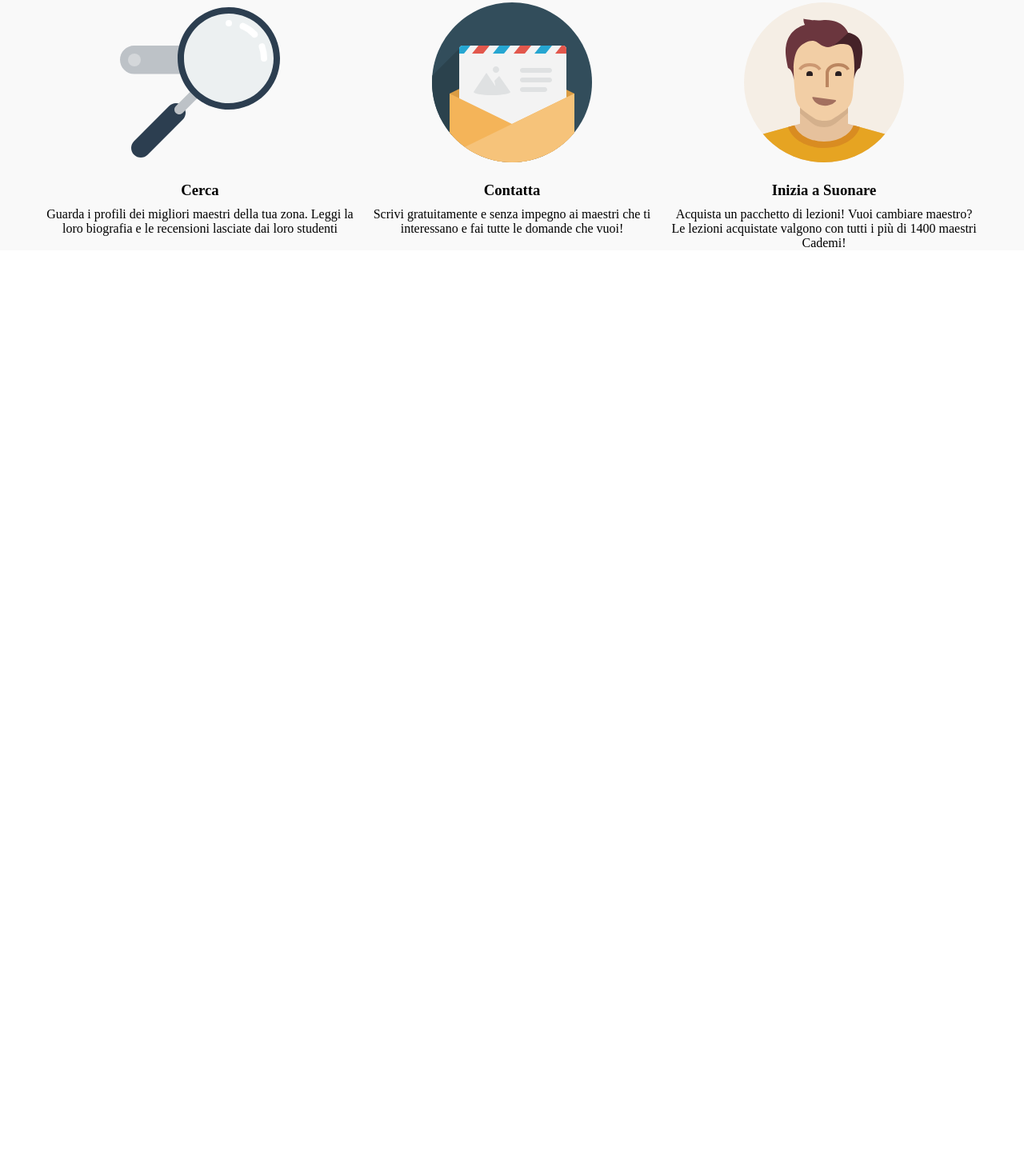
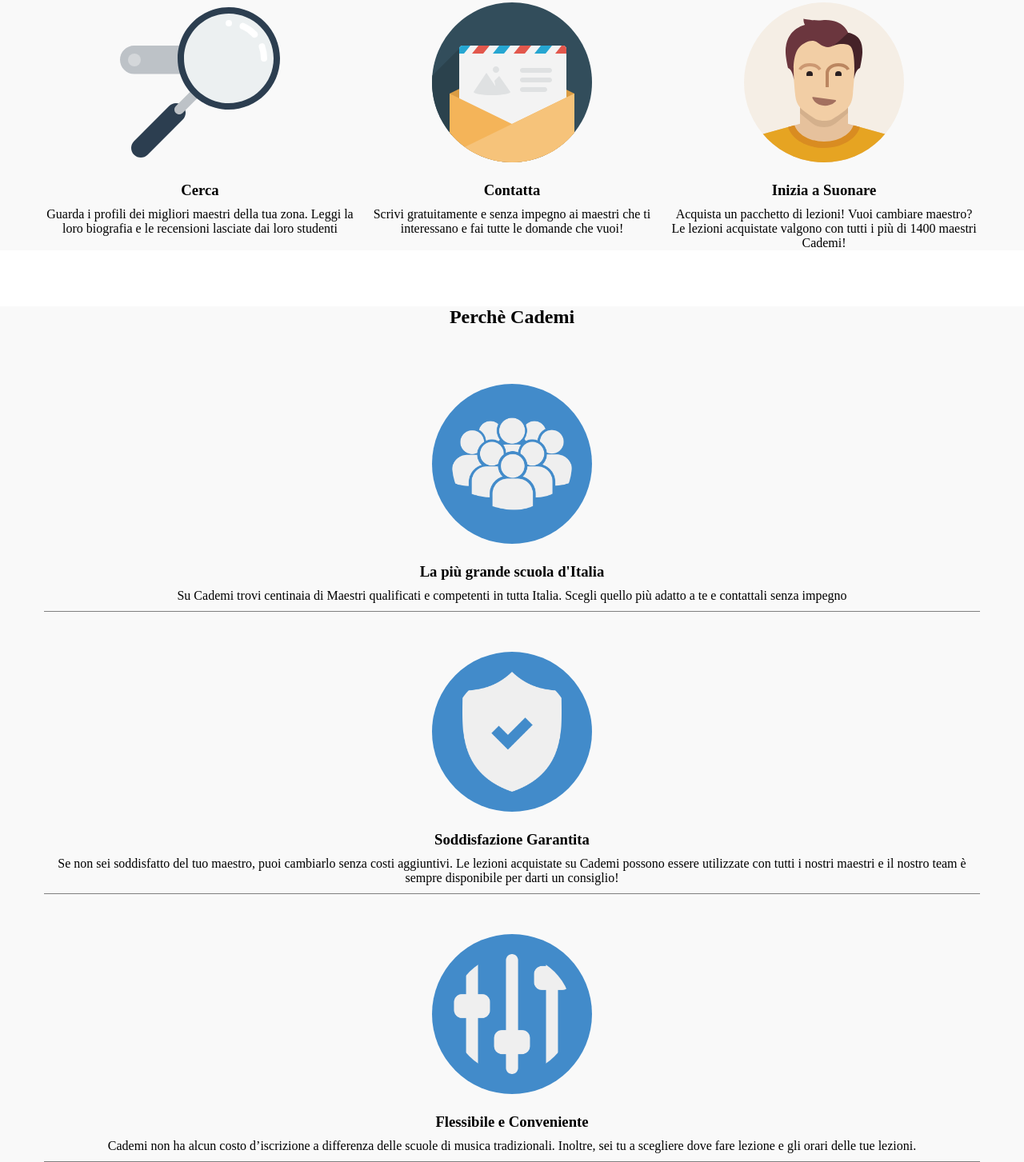
Before and after one commit to AndreaIglio/html-css-resp-wannabe-12bool, a plain HTML site: page index.html in a window 1280 px wide. Shown: the part 623-2076 px from the top of the page at 80% size. Before the commit the page ends 1006 px from the top, so only its background shows below. Drawn offline with Linux system fonts and the light colour scheme.

Commit message:
Implemented section#why with col-responsive

```diff
--- a/assets/css/style.css
+++ b/assets/css/style.css
@@ -42,7 +42,16 @@
 /* /#steps */
 
 /* #why */
+#why img {
+  background-color: #428bca;
+  border-radius: 50%;
+  padding: 25px;
+}
 
+#why [class*="col-"] {
+  padding-bottom: 10px;
+  border-bottom: 1px solid grey;
+}
 /* /#why */
 
 /* /SECTIONS */
@@ -58,6 +67,10 @@
     margin-top: 0px;
   }
 
+  p {
+    padding: 0 15px;
+  }
+
 }
 
 /* /medium screen */
@@ -71,19 +84,17 @@
     margin-top: 10px;
   }
 
-
-
   [class*="col-"] > img {
     height: 150px;
   }
 
 
-  .container > .row {
-    /* margin-top: 10px; */
+  [class*="col-"] {
+  margin-top: 20px;
   }
 
-  [class*="col-"] {
-  margin-top: 20px;
+  p {
+    padding: 0 15px;
   }
 
 }
--- a/index.html
+++ b/index.html
@@ -6,7 +6,7 @@
   <meta http-equiv="X-UA-Compatible" content="ie=edge">
   <link rel="stylesheet" href="assets/framework/12-bool.css">
   <link rel="stylesheet" href="assets/css/style.css">
-  <title>Wannabe-resp</title>
+  <title>Boolean aCademy</title>
 </head>
 <body>
 
@@ -54,7 +54,26 @@
 
 
     <section id="why" class="bg-lightgrey">
-
+      <div class="container">
+        <h1>Perch&egrave; Cademi</h1>
+        <div class="row">
+          <div class="col-lg-12 col-md-12 col-sm-12">
+            <img src="assets/img/icon/profile.png" alt="">
+            <h3>La più grande scuola d'Italia</h3>
+            <p>Su Cademi trovi centinaia di Maestri qualificati e competenti in tutta Italia. Scegli quello più adatto a te e contattali senza impegno </p>
+          </div>
+          <div class="col-lg-12 col-md-12 col-sm-12">
+            <img src="assets/img/icon/secure.png" alt="">
+            <h3>Soddisfazione Garantita</h3>
+            <p>Se non sei soddisfatto del tuo maestro, puoi cambiarlo senza costi aggiuntivi. Le lezioni acquistate su Cademi possono essere utilizzate con tutti i nostri maestri e il nostro team è sempre disponibile per darti un consiglio! </p>
+          </div>
+          <div class="col-lg-12 col-md-12 col-sm-12">
+            <img src="assets/img/icon/flex.png" alt="">
+            <h3>Flessibile e Conveniente</h3>
+            <p>Cademi non ha alcun costo d’iscrizione a differenza delle scuole di musica tradizionali. Inoltre, sei tu a scegliere dove fare lezione e gli orari delle tue lezioni. </p>
+          </div>
+        </div>
+      </div>
     </section>
 
 
```
